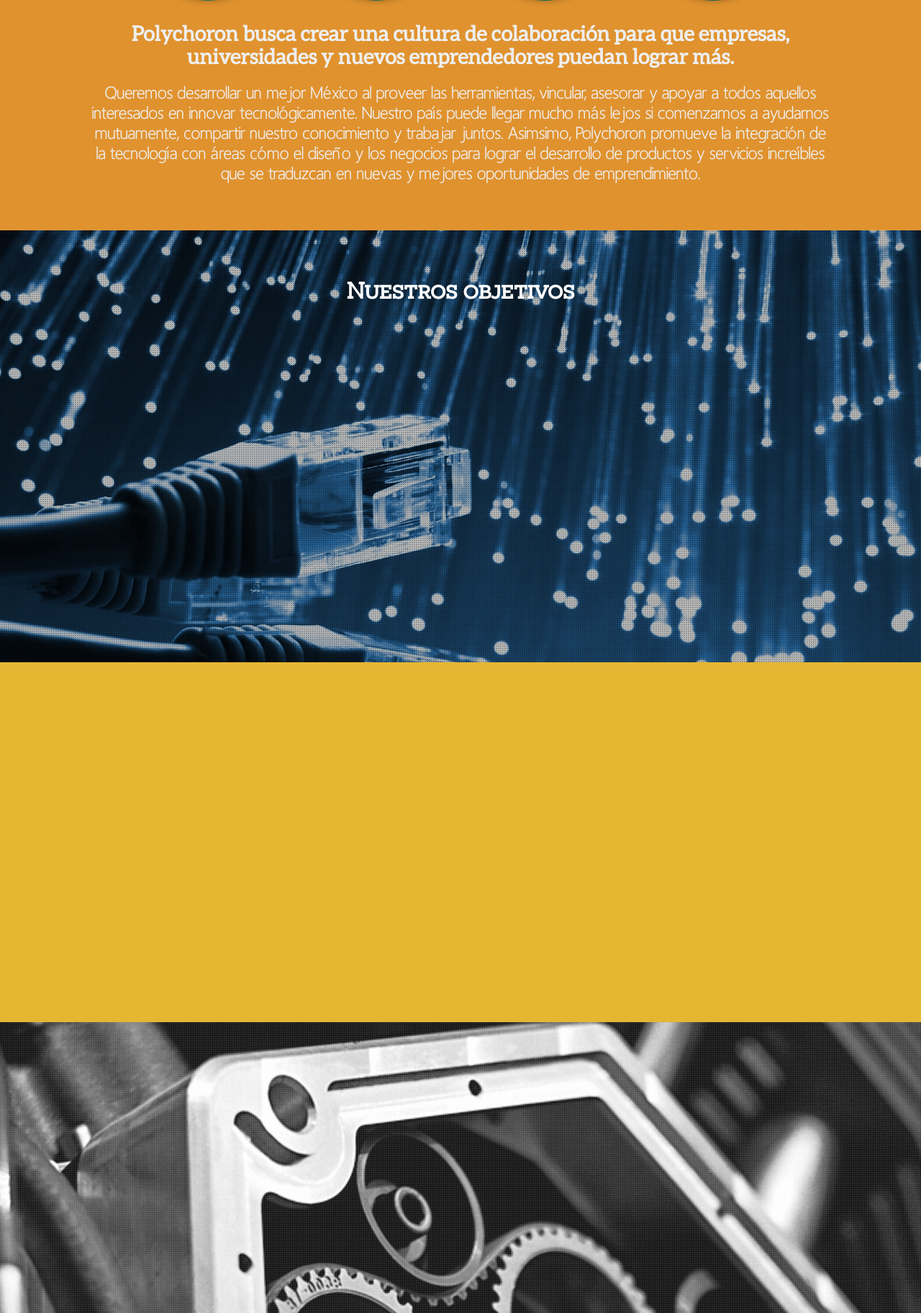
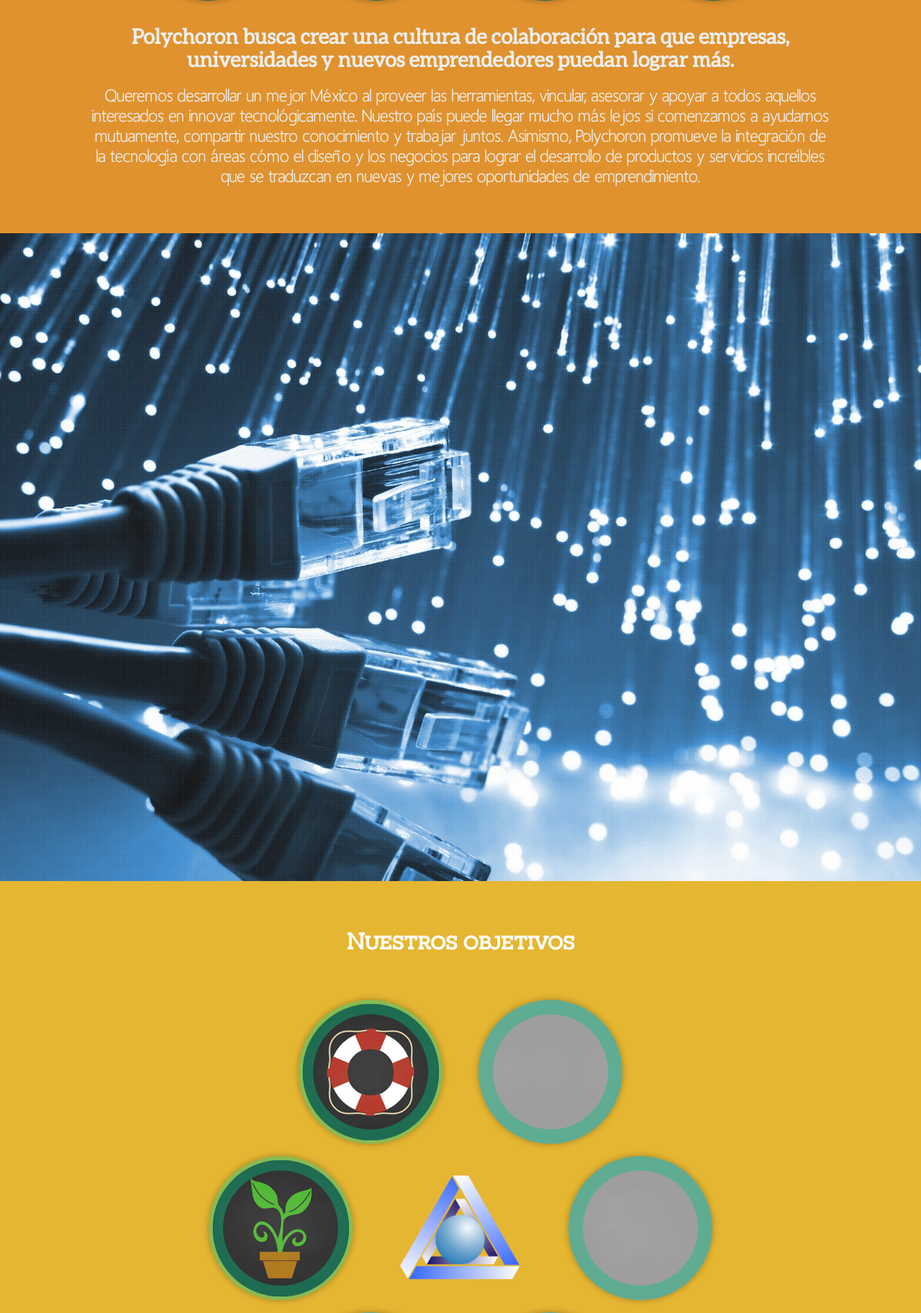
Before and after one commit to CristianKrieger/PolychoronWebsite, a PHP site: page / in a window 1280 px wide. Shown: the part 1296-3120 px from the top of the page at 72% size. Run offline with PHP 8.4, Linux system fonts and the light colour scheme; some libraries are stand-ins or nearby versions; grey boxes are pictures that could not be loaded.

Commit message:
Objetives Section at 60%

```diff
--- a/CSS/main_stylesheet.css
+++ b/CSS/main_stylesheet.css
@@ -219,7 +219,7 @@ li.circle_list_item{
 	-ms-transition: box-shadow 400ms ease-in-out;
 	transition: box-shadow 400ms ease-in-out;
 	-ms-filter: "progid:DXImageTransform.Microsoft.Alpha(Opacity=50)";
-	display: block;
+	display: table;
 	outline: none;
 }
 .ec-circle-hover{
@@ -237,11 +237,6 @@ li.circle_list_item{
 
 .ec-circle h3{
 	z-index:50;
-	float:left;
-	width:100%;
-	position: absolute;
-	top:95px;
-	left: 0px;
 	color: transparent;
     font-family: canterlight;
 	font-size: 2.5rem;
@@ -252,6 +247,8 @@ li.circle_list_item{
 	-o-transition: text-shadow 400ms ease-in-out;
 	-ms-transition: text-shadow 400ms ease-in-out;
 	transition: text-shadow 400ms ease-in-out;
+	display: table-cell;
+  	vertical-align: middle;
 }
 .ec-circle-hover h3{
 	text-shadow: 0px 0px 1px #fff;
@@ -275,32 +272,115 @@ li.circle_list_item{
 
 #second{
 	background: transparent url(../images/bg02.png) 50% 0 no-repeat fixed;
-	max-height: 1080px;
-	min-height: 600px;
-	overflow:auto;
-	width: 100%;
-	max-width:1920px;
-	position:relative;
-	padding: 65px 10%;
-	margin:0px;
+}
+
+#objectives{
+	background-color: #e5b632;
+	padding-left: 0px;
+	padding-right: 0px;
+}
+
+div.objective_container{
+	min-width: 600px;
+	max-width: 1000px;
+	width:100%;
+	margin-left: auto;
+	margin-right: auto;
+	height: 700px;
+	position: relative;
+}
+
+img.small_logo{
+	width: auto;
+	top: 50%;
+	margin-top: -75px;
+	left: 50%;
+  	margin-left: -94.5px;
+	height: 150px;
+	position: absolute;
+	z-index: 1;
+}
+
+div.circle_obj_item{
+	padding:0px;
+	position: absolute;
+	text-transform: uppercase;
+	text-decoration: none;
 	-webkit-box-sizing: border-box; /* Safari/Chrome, other WebKit */
 	-moz-box-sizing: border-box;    /* Firefox, other Gecko */
 	box-sizing: border-box;
+	position: absolute;
+	z-index: 2;
+	top: 50%;
+	left: 50%;
+	text-align: center;
+	display: table;
 }
 
-h1.image_title{
-	font-family: novecento_slab_widenormal;
-	color: #FFFFFF;
-	font-size: 2rem;
-	text-align: center;
+#circle_obj_container_1{
+	margin-left: -350px;
+	margin-top: -100px;
+}
+
+#circle_obj_1{
+	background: transparent url(../images/objetive-icon01.png) no-repeat center center;
+}
+
+#circle_obj_container_2{
+  	margin-left: -225px;
+  	margin-top: -317px;
+}
+
+#circle_obj_2{
+	background: transparent url(../images/objetive-icon02.png) no-repeat center center;
+}
+
+#circle_obj_container_3{
+	margin-left: 25px;
+	margin-top: -317px;
+}
+
+#circle_obj_3{
+	background: transparent url(../images/objetive-icon03.png) no-repeat center center;
+}
+
+#circle_obj_container_4{
+	margin-left: 150px;
+	margin-top: -100px;
+}
+
+#circle_obj_4{
+	background: transparent url(../images/objetive-icon04.png) no-repeat center center;
+}
+
+#circle_obj_container_5{
+	margin-left: 25px;
+	margin-top: 117px;
+}
+
+#circle_obj_5{
+	background: transparent url(../images/objetive-icon05.png) no-repeat center center;
+}
+
+#circle_obj_container_6{
+	margin-left: -225px;
+	margin-top: 117px;
+}
+
+#circle_obj_6{
+	background: transparent url(../images/objetive-icon06.png) no-repeat center center;
 }
 
 #video{
-	background-color: #e5b632;
+	background-color: #32a4e5;
 }
 
 #third{
 	background: transparent url(../images/bg03.png) 50% 0 no-repeat fixed;
+}
+
+#fourth{
+	background: transparent url(../images/bg04.png) 50% 0 no-repeat fixed;
 }
 
 /**
@@ -308,9 +388,8 @@ h1.image_title{
  */
 
 object.footer {
-	min-width: 800px;
 	width:100%;
-	background-color:#5785bb;
+	background-color:#3d347e;
 	overflow:hidden;
 	margin:0px;
 }
@@ -319,7 +398,7 @@ div.footer{
 	text-align: center;
 	padding-top: 7px;
 	padding-bottom:7px;
-	width: 800px;
+	width: 100%;
   	margin-left: auto;
   	margin-right: auto;
 }
--- a/index.html
+++ b/index.html
@@ -22,6 +22,7 @@
 			$('#intro').parallax("50%", 0.1);
 			$('#second').parallax("50%", 0.1);
 			$('#third').parallax("50%", 0.1);
+			$('#fourth').parallax("50%", 0.1);
 
 			$("div").hover(function(){
 				if (!$(this).hasClass('animated')) {
@@ -80,6 +81,74 @@
 						toggleText(currentText, '#academic_text');
 					}
 				});
+
+
+				$('#circle_obj_1').circlemouse({
+					onMouseEnter: function(el) {
+						el.addClass('ec-circle-hover');
+					},
+					onMouseLeave: function(el) {
+						el.removeClass('ec-circle-hover');
+					},
+					onClick: function(el) {
+
+					}
+				});
+				$('#circle_obj_2').circlemouse({
+					onMouseEnter: function(el) {
+						el.addClass('ec-circle-hover');
+					},
+					onMouseLeave: function(el) {
+						el.removeClass('ec-circle-hover');
+					},
+					onClick: function(el) {
+
+					}
+				});
+				$('#circle_obj_3').circlemouse({
+					onMouseEnter: function(el) {
+						el.addClass('ec-circle-hover');
+					},
+					onMouseLeave: function(el) {
+						el.removeClass('ec-circle-hover');
+					},
+					onClick: function(el) {
+
+					}
+				});
+				$('#circle_obj_4').circlemouse({
+					onMouseEnter: function(el) {
+						el.addClass('ec-circle-hover');
+					},
+					onMouseLeave: function(el) {
+						el.removeClass('ec-circle-hover');
+					},
+					onClick: function(el) {
+
+					}
+				});
+				$('#circle_obj_5').circlemouse({
+					onMouseEnter: function(el) {
+						el.addClass('ec-circle-hover');
+					},
+					onMouseLeave: function(el) {
+						el.removeClass('ec-circle-hover');
+					},
+					onClick: function(el) {
+
+					}
+				});
+				$('#circle_obj_6').circlemouse({
+					onMouseEnter: function(el) {
+						el.addClass('ec-circle-hover');
+					},
+					onMouseLeave: function(el) {
+						el.removeClass('ec-circle-hover');
+					},
+					onClick: function(el) {
+
+					}
+				});
 			});
 			function toggleText(current, id){
 				if(window.current===undefined){
@@ -132,7 +201,7 @@
 		    		<div id="default_text" style="display:block;">
 			    		<h2 class="subtitle">Polychoron busca crear una cultura de colaboración para que empresas, universidades y nuevos emprendedores puedan lograr más.</h2>
 		    			<p class="home_content">
-		    				Queremos desarrollar un mejor México al proveer las herramientas, vincular, asesorar y apoyar a todos aquellos interesados en innovar tecnológicamente. Nuestro país puede llegar mucho más lejos si comenzamos a ayudarnos mutuamente, compartir nuestro conocimiento y trabajar juntos. Asimsimo, Polychoron promueve la integración de la tecnología con áreas cómo el diseño y los negocios para lograr el desarrollo de productos y servicios increíbles que se traduzcan en nuevas y mejores oportunidades de emprendimiento.
+		    				Queremos desarrollar un mejor México al proveer las herramientas, vincular, asesorar y apoyar a todos aquellos interesados en innovar tecnológicamente. Nuestro país puede llegar mucho más lejos si comenzamos a ayudarnos mutuamente, compartir nuestro conocimiento y trabajar juntos. Asimismo, Polychoron promueve la integración de la tecnología con áreas cómo el diseño y los negocios para lograr el desarrollo de productos y servicios increíbles que se traduzcan en nuevas y mejores oportunidades de emprendimiento.
 		    			</p>
 	    			</div>
 	    			<div id="technical_text" style="display:none;">
@@ -160,15 +229,50 @@
 		    			</p>
 	    			</div>
 		    	</div>
-		    	<div id="second" class="static_bg">
-		    		<h1 class="image_title">Nuestros objetivos</h1>
+		    	<div id="second" class="static_bg"></div>
+		    	<div class="plain_container" id="objectives">
+		    		<h1 class="title">Nuestros objetivos</h1>
+		    		<div class="objective_container">
+		    			<img src="images/Polychoron_notex_small.png" class="small_logo"/>
+		    			<div class="circle_obj_item" id="circle_obj_container_1">
+		    				<a id="circle_obj_1" class="ec-circle">
+								<h3>Fomentar<br>Start-ups</h3>
+							</a>
+		    			</div>
+		    			<div class="circle_obj_item" id="circle_obj_container_2">
+		    				<a id="circle_obj_2" class="ec-circle">
+								<h3>Apoyar Innovación</h3>
+							</a>
+		    			</div>
+		    			<div class="circle_obj_item" id="circle_obj_container_3">
+		    				<a id="circle_obj_3" class="ec-circle">
+								<h3>Impulsar Talento</h3>
+							</a>
+		    			</div>
+		    			<div class="circle_obj_item" id="circle_obj_container_4">
+		    				<a id="circle_obj_4" class="ec-circle">
+								<h3>Nutrir a la Industria</h3>
+							</a>
+		    			</div>
+		    			<div class="circle_obj_item" id="circle_obj_container_5">
+		    				<a id="circle_obj_5" class="ec-circle">
+								<h3>Vincular e Integrar</h3>
+							</a>
+		    			</div>
+		    			<div class="circle_obj_item" id="circle_obj_container_6">
+		    				<a id="circle_obj_6" class="ec-circle">
+								<h3>Democratizar tecnología</h3>
+							</a>
+		    			</div>
+		    		</div>
 		    	</div>
+		    	<div id="third" class="static_bg"></div>
 		    	<div class="plain_container" id="video">
+		    		<h1 class="title">Funcionamiento</h1>
 		    	</div>
-		    	<div id="third" class="static_bg">
-		    	</div>
+		    	<div id="fourth" class="static_bg"></div>
+		    	<object class="footer" type="text/html" data="footer.html"></object>
 		    </div>
-		    <object class="footer" type="text/html" data="footer.html"></object>
 	    </div>
   	</body>
 </html>
```
Also changed, not shown: images/Polychoron_notex_small.png (added), images/bg02.png, images/objetive-icon01.png (added), images/objetive-icon02.png (added), 1 other file.
